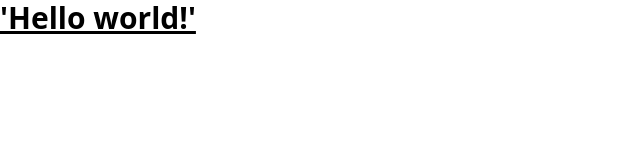
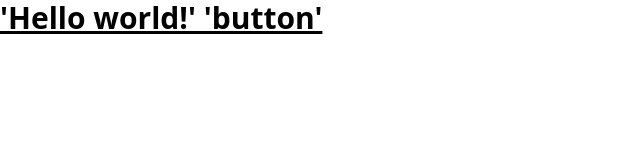
Before and after one commit to chenteiklim/setUpCli, a website: page src/index.html in a window 1280 px wide. Shown: the whole page, without its empty margins (0-640 px from the left). Drawn offline with Linux system fonts and the light colour scheme.

Commit message:
adding button
10 February

```diff
--- a/src/index.html
+++ b/src/index.html
@@ -10,6 +10,7 @@
 <body>
   <h1 class="text-3xl font-bold underline">
     'Hello world!'
+    'button'
   </h1>
 </body>
 </html>
```
